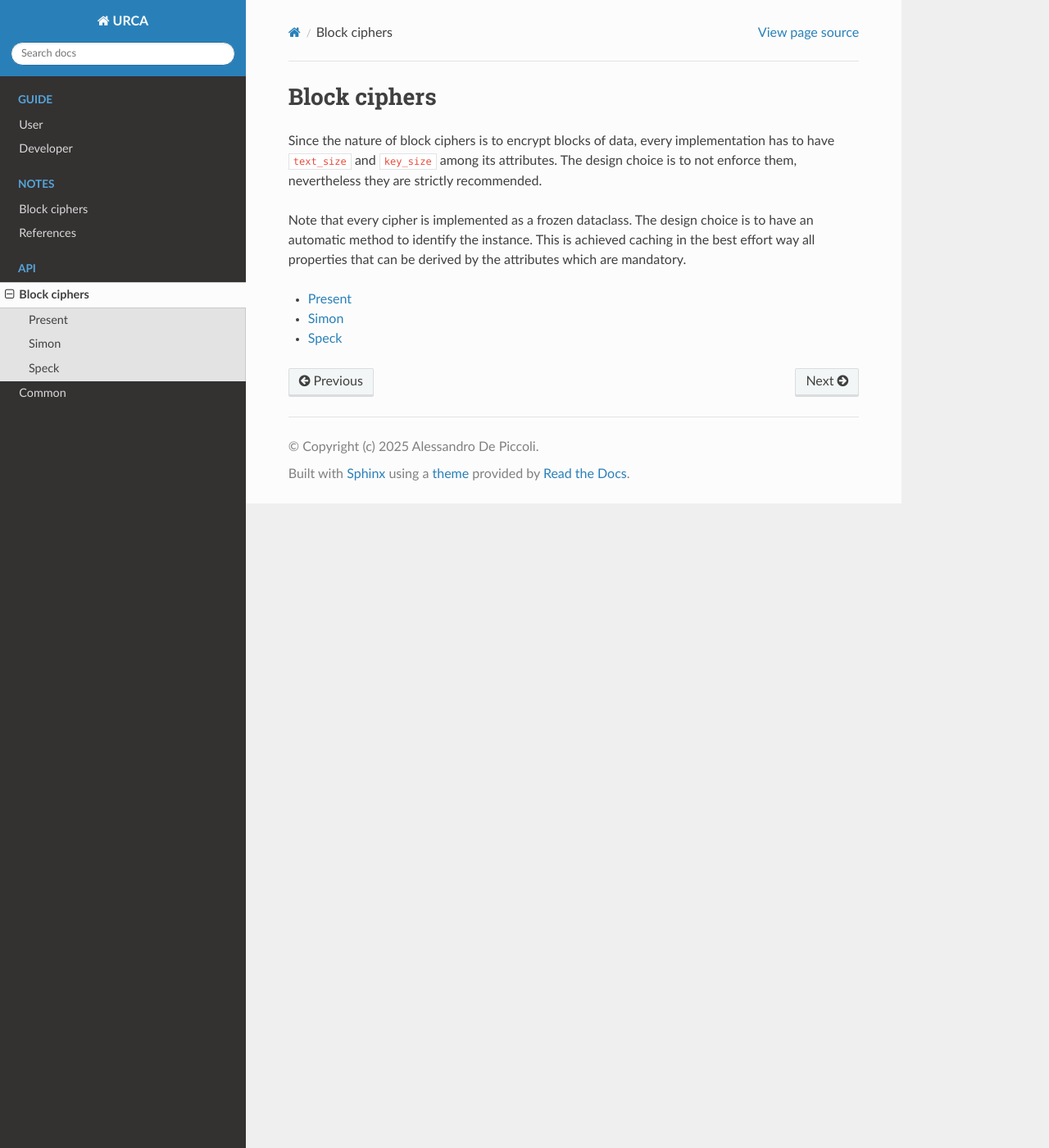
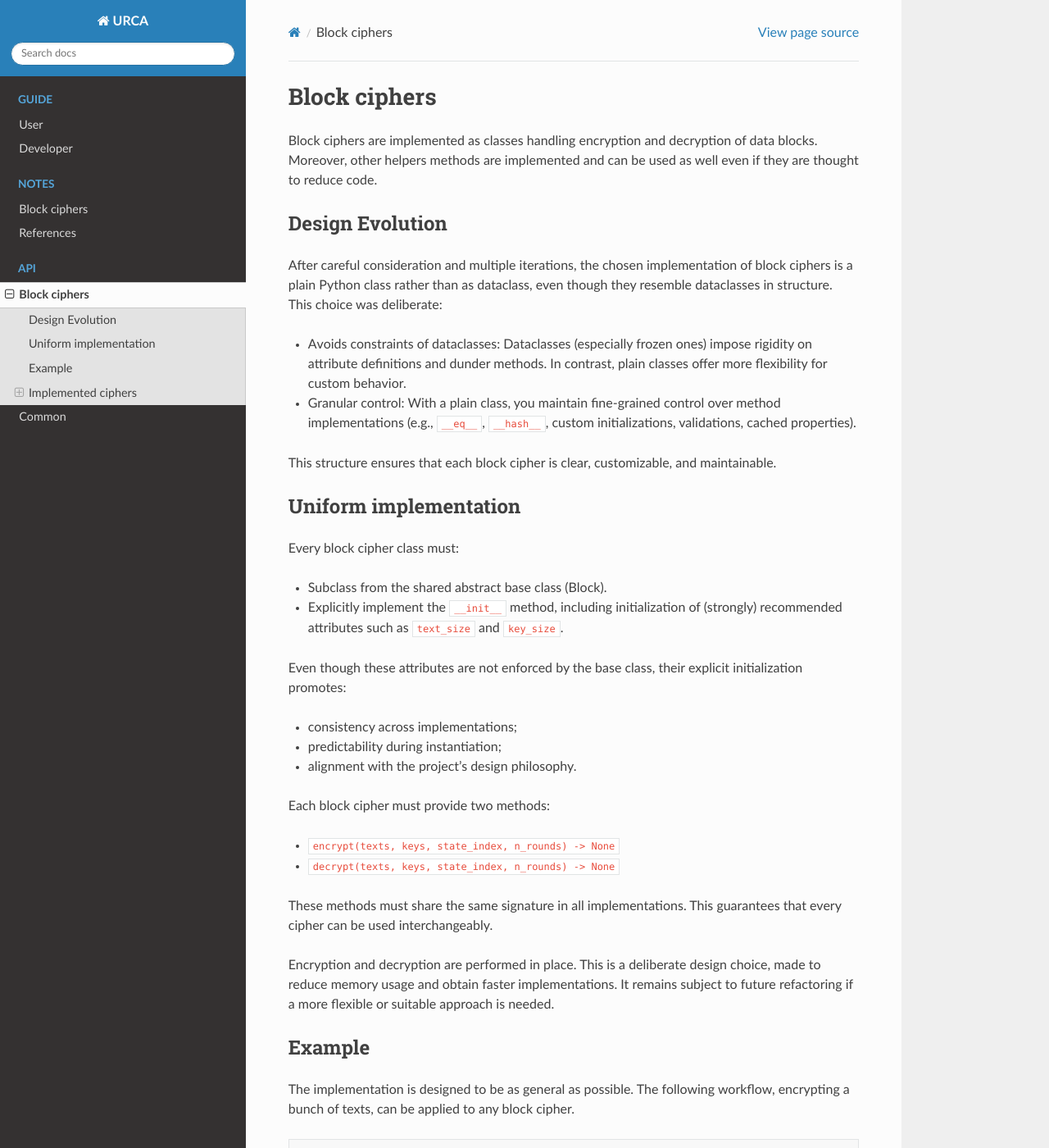
Before and after one commit to ale-depi/urca, a Sphinx documentation site: the page built from docs/source/api/blocks/index.rst, in a window 1280 px wide and 1400 px high. Shown: the whole window at 82% size. Built offline with Sphinx 7.4.7 and the Read the Docs theme 3.1.0, drawn with Linux system fonts in a browser that asks for light colours; some of the changed text lies outside the part shown.

Commit message:
docs(Simeck): add cipher documentation
The documentation for Simeck, even if minimal has been added. Moreover,
some improvements to the package documentation have been written.

By this commit, the project relies even on the pyprojectsort in order to
format and keep consistent the pyproject.toml file.

```diff
--- a/docs/source/api/blocks/index.rst
+++ b/docs/source/api/blocks/index.rst
@@ -1,19 +1,92 @@
 Block ciphers
 =============
 
-Since the nature of block ciphers is to encrypt blocks of data, every
-implementation has to have ``text_size`` and ``key_size`` among its attributes.
-The design choice is to not enforce them, nevertheless they are strictly
-recommended.
+Block ciphers are implemented as classes handling encryption and decryption of
+data blocks. Moreover, other helpers methods are implemented and can be used as
+well even if they are thought to reduce code.
 
-Note that every cipher is implemented as a frozen dataclass. The design choice
-is to have an automatic method to identify the instance. This is achieved
-caching in the best effort way all properties that can be derived by the
-attributes which are mandatory.
+Design Evolution
+----------------
+
+After careful consideration and multiple iterations, the chosen implementation
+of block ciphers is a plain Python class rather than as dataclass, even though
+they resemble dataclasses in structure. This choice was deliberate:
+
+* Avoids constraints of dataclasses: Dataclasses (especially frozen ones)
+  impose rigidity on attribute definitions and dunder methods. In contrast,
+  plain classes offer more flexibility for custom behavior.
+* Granular control: With a plain class, you maintain fine-grained control over
+  method implementations (e.g., ``__eq__``, ``__hash__``, custom
+  initializations, validations, cached properties).
+
+This structure ensures that each block cipher is clear, customizable, and
+maintainable.
+
+Uniform implementation
+----------------------
+
+Every block cipher class must:
+
+* Subclass from the shared abstract base class (Block).
+* Explicitly implement the ``__init__`` method, including initialization of
+  (strongly) recommended attributes such as ``text_size`` and ``key_size``.
+
+Even though these attributes are not enforced by the base class, their explicit
+initialization promotes:
+
+* consistency across implementations;
+* predictability during instantiation;
+* alignment with the project’s design philosophy.
+
+Each block cipher must provide two methods:
+
+* ``encrypt(texts, keys, state_index, n_rounds) -> None``
+* ``decrypt(texts, keys, state_index, n_rounds) -> None``
+
+These methods must share the same signature in all implementations. This
+guarantees that every cipher can be used interchangeably.
+
+Encryption and decryption are performed in place. This is a deliberate design
+choice, made to reduce memory usage and obtain faster implementations. It
+remains subject to future refactoring if a more flexible or suitable approach
+is needed.
+
+Example
+-------
+
+The implementation is designed to be as general as possible. The following
+workflow, encrypting a bunch of texts, can be applied to any block cipher.
+
+.. code:: python
+
+   >>> import random
+   >>> import numpy as np
+   >>> from urca.cpu.blocks.speck import Speck
+   >>> cipher = Speck(32, 64)
+   >>> word_size = cipher.word_size
+   >>> word_type = cipher.word_type
+   >>> n_text_words = cipher.n_text_words
+   >>> n_key_words = cipher.n_key_words
+   >>> n_instances = 4
+   >>> texts = [[random.getrandbits(word_size) for _ in range(n_text_words)] for _ in range(n_instances)]
+   >>> texts = np.array(texts, dtype=word_type)
+   >>> keys = [[random.getrandbits(word_size) for _ in range(n_key_words)] for _ in range(n_instances)]
+   >>> keys = np.array(keys, dtype=word_type)
+   >>> cipher.encrypt(texts, keys, 0, 22)
+   >>> np.vectorize(hex)(texts)
+   # array([['0x3068', '0xc0bf'],
+   #        ['0xb30b', '0xbed8'],
+   #        ['0xbb16', '0xece6'],
+   #        ['0x921a', '0x6f0a']], dtype='<U6')
+   # Example of output
+
+Implemented ciphers
+-------------------
 
 .. toctree::
    :maxdepth: 1
 
    present
+   simeck
    simon
    speck
--- /dev/null
+++ b/docs/source/api/blocks/simeck.rst
@@ -0,0 +1,4 @@
+Simeck
+======
+
+.. automodule:: urca.cpu.blocks.simeck
--- a/docs/source/notes/blocks/index.rst
+++ b/docs/source/notes/blocks/index.rst
@@ -5,5 +5,6 @@ Block ciphers
    :maxdepth: 1
 
    present
+   simeck
    simon
    speck
```
Also changed, not shown: README.md (+14 -13 lines), docs/source/guide/developer.rst (+8 -6 lines), docs/source/guide/user.rst (+24 -3 lines), docs/source/notes/blocks/simeck.rst (added, +15 -0 lines), docs/source/notes/references.rst (+7 -0 lines), pyproject.toml (+25 -19 lines), 1 other file.
